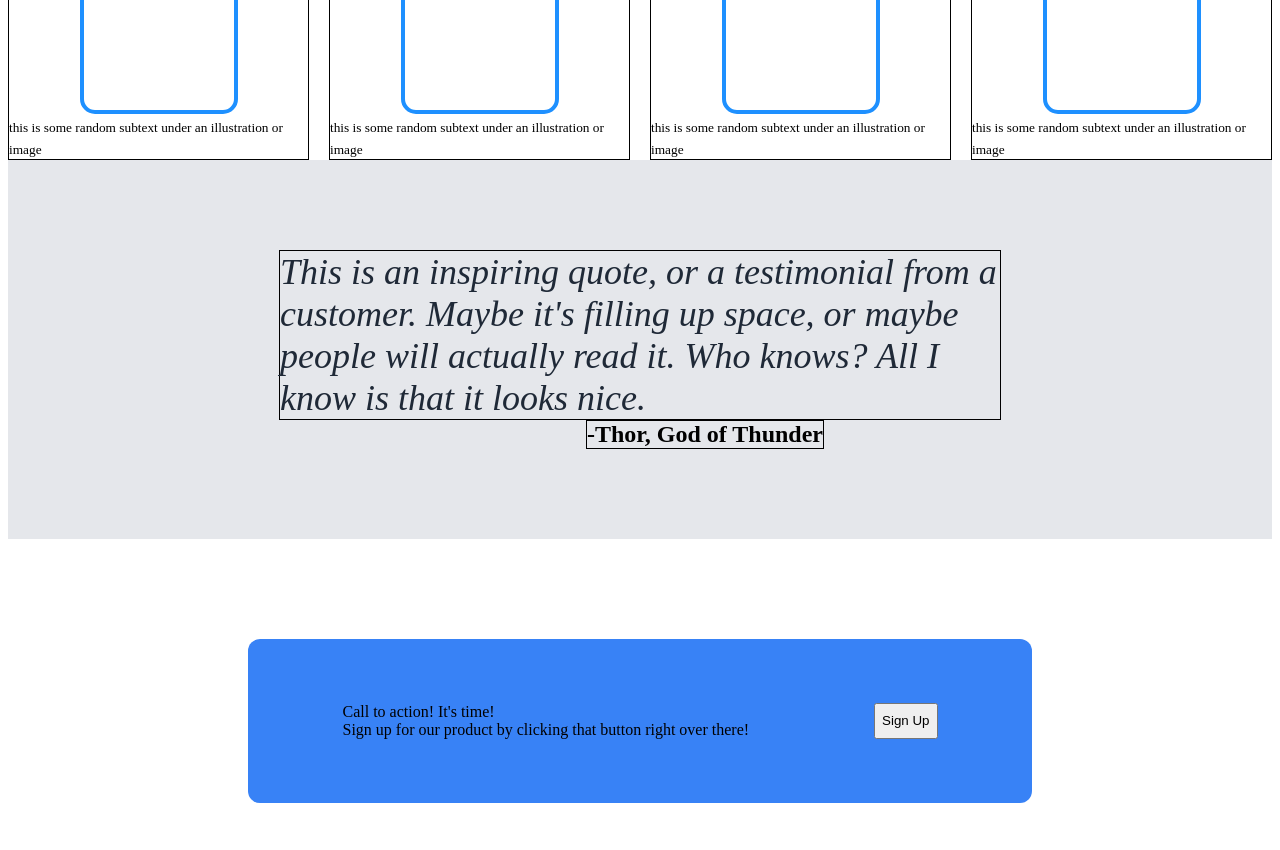
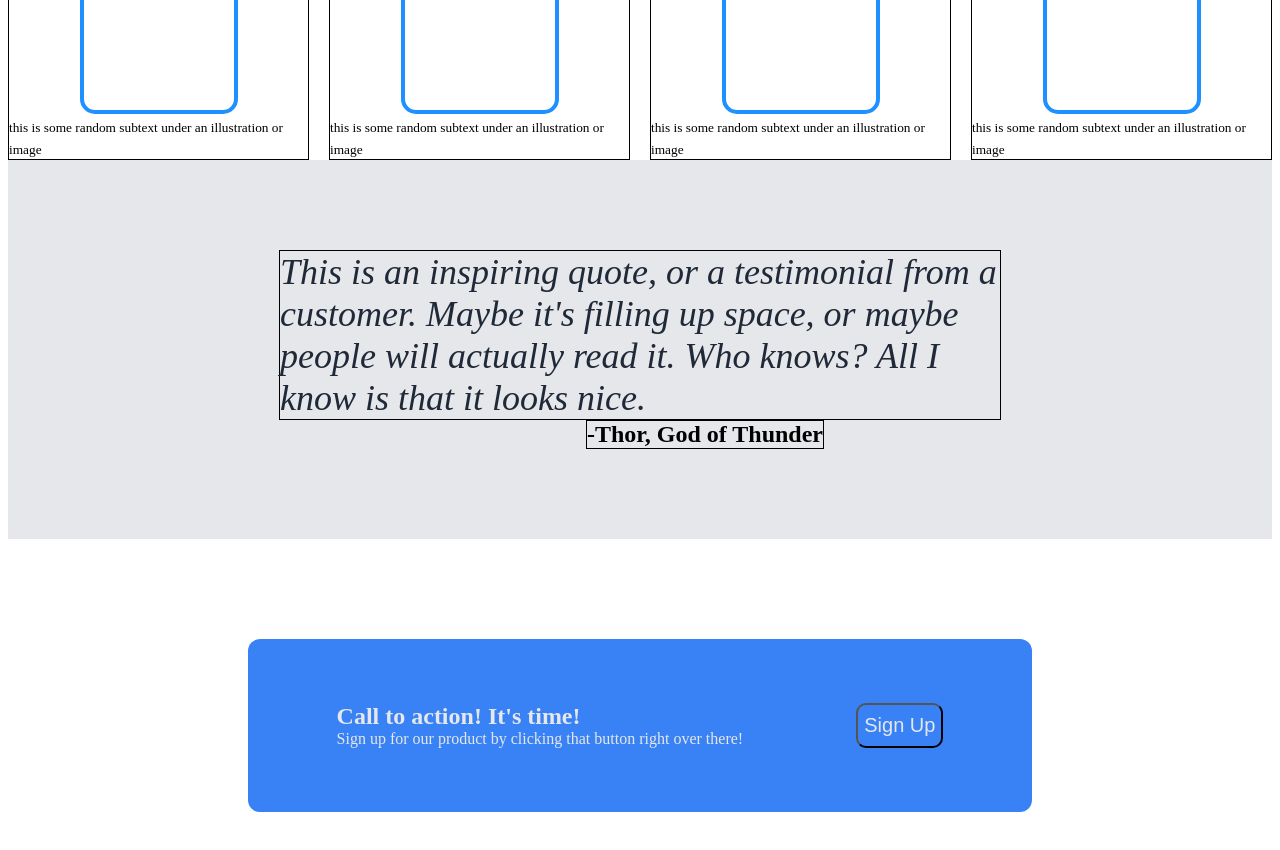
Before and after one commit to astroluxtux/odin-landing-page, a plain HTML site: page index.html in a window 1280 px wide. Shown: the part 560-1410 px from the top of the page. Drawn offline with Linux system fonts and the light colour scheme.

Commit message:
Format button for call to action and font within section

```diff
--- a/style.css
+++ b/style.css
@@ -152,3 +152,20 @@
     display: flex;
     justify-content: space-around;
 }
+
+.call-header {
+    color: #e5e7eb;
+    font-weight: 800;
+    font-size: 24px;
+}
+
+.call-subtext {
+    color: #e5e7eb;
+}
+
+.call-button {
+    background-color: #3882F6;
+    border-radius: 10px;
+    font-size: 20px;
+    color: #e5e7eb;
+}
```
